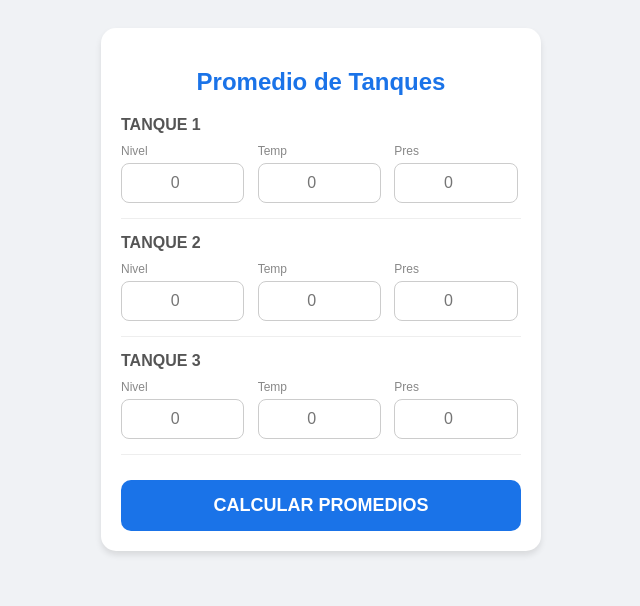
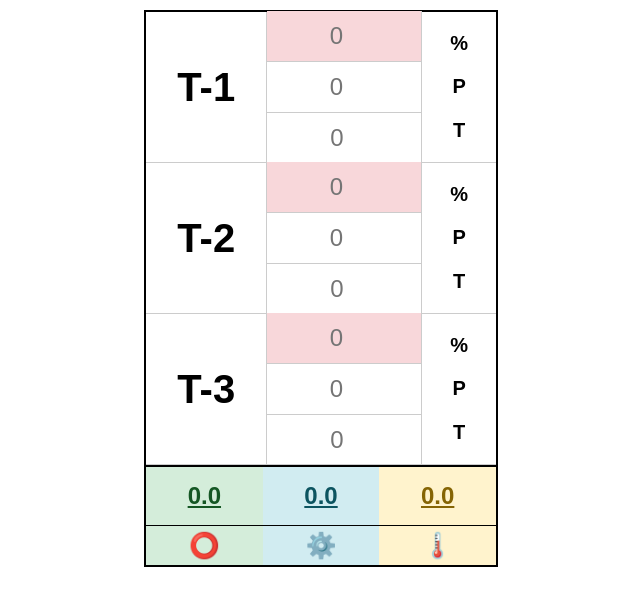
Before and after one commit to dariio-create/Mis-Tanques-, a plain HTML site: page index.html in a window 1280 px wide. Shown: the whole page, without its empty margins (319-959 px from the left). Drawn offline with Linux system fonts and the light colour scheme.

Commit message:
Actualizar index.html

```diff
--- a/index.html
+++ b/index.html
@@ -2,61 +2,105 @@
 <html lang="es">
 <head>
     <meta charset="UTF-8">
-    <meta name="viewport" content="width=device-width, initial-scale=1.0">
-    <title>Monitor de Tanques</title>
+    <meta name="viewport" content="width=device-width, initial-scale=1.0, maximum-scale=1.0, user-scalable=no">
+    <title>Cálculo de Tanques</title>
     <style>
-        body { font-family: sans-serif; background: #f0f2f5; padding: 20px; display: flex; flex-direction: column; align-items: center; }
-        .card { background: white; padding: 20px; border-radius: 15px; box-shadow: 0 4px 6px rgba(0,0,0,0.1); width: 100%; max-width: 400px; }
-        h2 { color: #1a73e8; text-align: center; margin-bottom: 20px; }
-        .tank-section { border-bottom: 1px solid #eee; padding-bottom: 15px; margin-bottom: 15px; }
-        .tank-title { font-weight: bold; color: #555; margin-bottom: 10px; display: block; }
-        .grid { display: grid; grid-template-columns: 1fr 1fr 1fr; gap: 10px; }
-        input { width: 80%; padding: 10px; border: 1px solid #ccc; border-radius: 8px; font-size: 16px; text-align: center; }
-        label { font-size: 12px; color: #888; display: block; margin-bottom: 5px; }
-        button { width: 100%; padding: 15px; background: #1a73e8; color: white; border: none; border-radius: 10px; font-size: 18px; font-weight: bold; cursor: pointer; margin-top: 10px; }
-        .results { margin-top: 20px; background: #e8f0fe; padding: 15px; border-radius: 10px; }
-        .res-item { display: flex; justify-content: space-between; margin-bottom: 5px; font-size: 18px; }
-        .res-val { font-weight: bold; color: #1a73e8; }
+        body { font-family: Arial, sans-serif; background: #fff; margin: 0; padding: 10px; display: flex; justify-content: center; }
+        .table-container { border: 2px solid black; width: 100%; max-width: 350px; border-collapse: collapse; }
+        .row { display: flex; border-bottom: 1px solid #ccc; }
+        .cell { flex: 1; border-right: 1px solid #ccc; padding: 10px; display: flex; flex-direction: column; align-items: center; justify-content: center; position: relative; }
+        .cell:last-child { border-right: none; }
+        .tank-label { font-size: 40px; font-weight: bold; }
+        .unit-label { font-weight: bold; font-size: 20px; }
+
+        /* Inputs con teclado numérico estricto */
+        input { width: 80%; border: none; font-size: 24px; text-align: center; color: #b22222; background: transparent; outline: none; }
+        .bg-red { background-color: #f8d7da; }
+
+        /* Footer de resultados */
+        .footer { display: flex; border-top: 2px solid black; }
+        .res-box { flex: 1; padding: 15px 5px; text-align: center; font-size: 24px; font-weight: bold; text-decoration: underline; }
+        .res-nivel { background-color: #d4edda; color: #155724; }
+        .res-presion { background-color: #d1ecf1; color: #0c5460; }
+        .res-temp { background-color: #fff3cd; color: #856404; }
+
+        .icon-row { display: flex; border-top: 1px solid black; }
+        .icon-box { flex: 1; text-align: center; padding: 5px; font-size: 25px; }
     </style>
 </head>
 <body>
 
-<div class="card">
-    <h2>Promedio de Tanques</h2>
-
-    <div class="tank-section">
-        <span class="tank-title">TANQUE 1</span>
-        <div class="grid">
-            <div><label>Nivel</label><input type="number" id="n1" placeholder="0"></div>
-            <div><label>Temp</label><input type="number" id="t1" placeholder="0"></div>
-            <div><label>Pres</label><input type="number" id="p1" placeholder="0"></div>
+<div class="table-container">
+    <div class="row" style="height: 150px;">
+        <div class="cell tank-label" style="flex: 1.5;">T-1</div>
+        <div class="cell" style="flex: 2;">
+            <div class="cell bg-red" style="width:100%; height:33%; border-bottom:1px solid #ccc">
+                <input type="number" inputmode="decimal" id="n1" oninput="calcular()" placeholder="0">
+            </div>
+            <div class="cell" style="width:100%; height:33%; border-bottom:1px solid #ccc">
+                <input type="number" inputmode="decimal" id="p1" oninput="calcular()" placeholder="0" style="color:black">
+            </div>
+            <div class="cell" style="width:100%; height:33%">
+                <input type="number" inputmode="decimal" id="t1" oninput="calcular()" placeholder="0" style="color:black">
+            </div>
+        </div>
+        <div class="cell unit-label" style="flex: 0.8;">
+            <div style="height:33%; padding-top:10px">%</div>
+            <div style="height:33%; padding-top:10px">P</div>
+            <div style="height:33%; padding-top:10px">T</div>
         </div>
     </div>
 
-    <div class="tank-section">
-        <span class="tank-title">TANQUE 2</span>
-        <div class="grid">
-            <div><label>Nivel</label><input type="number" id="n2" placeholder="0"></div>
-            <div><label>Temp</label><input type="number" id="t2" placeholder="0"></div>
-            <div><label>Pres</label><input type="number" id="p2" placeholder="0"></div>
+    <div class="row" style="height: 150px;">
+        <div class="cell tank-label" style="flex: 1.5;">T-2</div>
+        <div class="cell" style="flex: 2;">
+            <div class="cell bg-red" style="width:100%; height:33%; border-bottom:1px solid #ccc">
+                <input type="number" inputmode="decimal" id="n2" oninput="calcular()" placeholder="0">
+            </div>
+            <div class="cell" style="width:100%; height:33%; border-bottom:1px solid #ccc">
+                <input type="number" inputmode="decimal" id="p2" oninput="calcular()" placeholder="0" style="color:black">
+            </div>
+            <div class="cell" style="width:100%; height:33%">
+                <input type="number" inputmode="decimal" id="t2" oninput="calcular()" placeholder="0" style="color:black">
+            </div>
+        </div>
+        <div class="cell unit-label" style="flex: 0.8;">
+            <div style="height:33%; padding-top:10px">%</div>
+            <div style="height:33%; padding-top:10px">P</div>
+            <div style="height:33%; padding-top:10px">T</div>
         </div>
     </div>
 
-    <div class="tank-section">
-        <span class="tank-title">TANQUE 3</span>
-        <div class="grid">
-            <div><label>Nivel</label><input type="number" id="n3" placeholder="0"></div>
-            <div><label>Temp</label><input type="number" id="t3" placeholder="0"></div>
-            <div><label>Pres</label><input type="number" id="p3" placeholder="0"></div>
+    <div class="row" style="height: 150px;">
+        <div class="cell tank-label" style="flex: 1.5;">T-3</div>
+        <div class="cell" style="flex: 2;">
+            <div class="cell bg-red" style="width:100%; height:33%; border-bottom:1px solid #ccc">
+                <input type="number" inputmode="decimal" id="n3" oninput="calcular()" placeholder="0">
+            </div>
+            <div class="cell" style="width:100%; height:33%; border-bottom:1px solid #ccc">
+                <input type="number" inputmode="decimal" id="p3" oninput="calcular()" placeholder="0" style="color:black">
+            </div>
+            <div class="cell" style="width:100%; height:33%">
+                <input type="number" inputmode="decimal" id="t3" oninput="calcular()" placeholder="0" style="color:black">
+            </div>
+        </div>
+        <div class="cell unit-label" style="flex: 0.8;">
+            <div style="height:33%; padding-top:10px">%</div>
+            <div style="height:33%; padding-top:10px">P</div>
+            <div style="height:33%; padding-top:10px">T</div>
         </div>
     </div>
 
-    <button onclick="calcular()">CALCULAR PROMEDIOS</button>
+    <div class="footer">
+        <div class="res-box res-nivel" id="rn">0.0</div>
+        <div class="res-box res-presion" id="rp">0.0</div>
+        <div class="res-box res-temp" id="rt">0.0</div>
+    </div>
 
-    <div class="results" id="output" style="display:none;">
-        <div class="res-item"><span>Nivel Prom:</span> <span class="res-val" id="rn">0</span></div>
-        <div class="res-item"><span>Temp Prom:</span> <span class="res-val" id="rt">0</span></div>
-        <div class="res-item"><span>Pres Prom:</span> <span class="res-val" id="rp">0</span></div>
+    <div class="icon-row">
+        <div class="icon-box res-nivel">⭕</div>
+        <div class="icon-box res-presion">⚙️</div>
+        <div class="icon-box res-temp">🌡️</div>
     </div>
 </div>
 
@@ -65,13 +109,12 @@
         const getV = (id) => parseFloat(document.getElementById(id).value) || 0;
 
         const promN = (getV('n1') + getV('n2') + getV('n3')) / 3;
+        const promP = (getV('p1') + getV('p2') + getV('p3')) / 3;
         const promT = (getV('t1') + getV('t2') + getV('t3')) / 3;
-        const promP = (getV('p1') + getV('p2') + getV('p3')) / 3;
 
-        document.getElementById('rn').innerText = promN.toFixed(2);
+        document.getElementById('rn').innerText = promN.toFixed(1);
+        document.getElementById('rp').innerText = promP.toFixed(1);
         document.getElementById('rt').innerText = promT.toFixed(2);
-        document.getElementById('rp').innerText = promP.toFixed(2);
-        document.getElementById('output').style.display = 'block';
     }
 </script>
 
```
